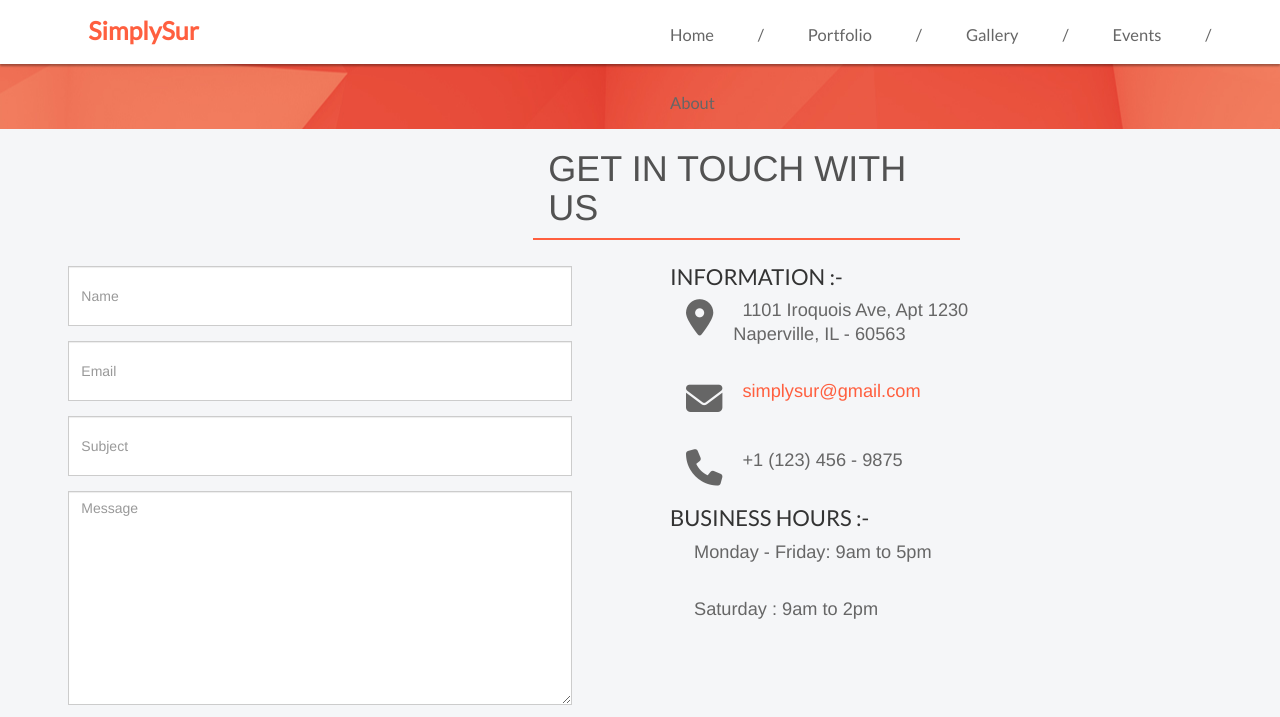
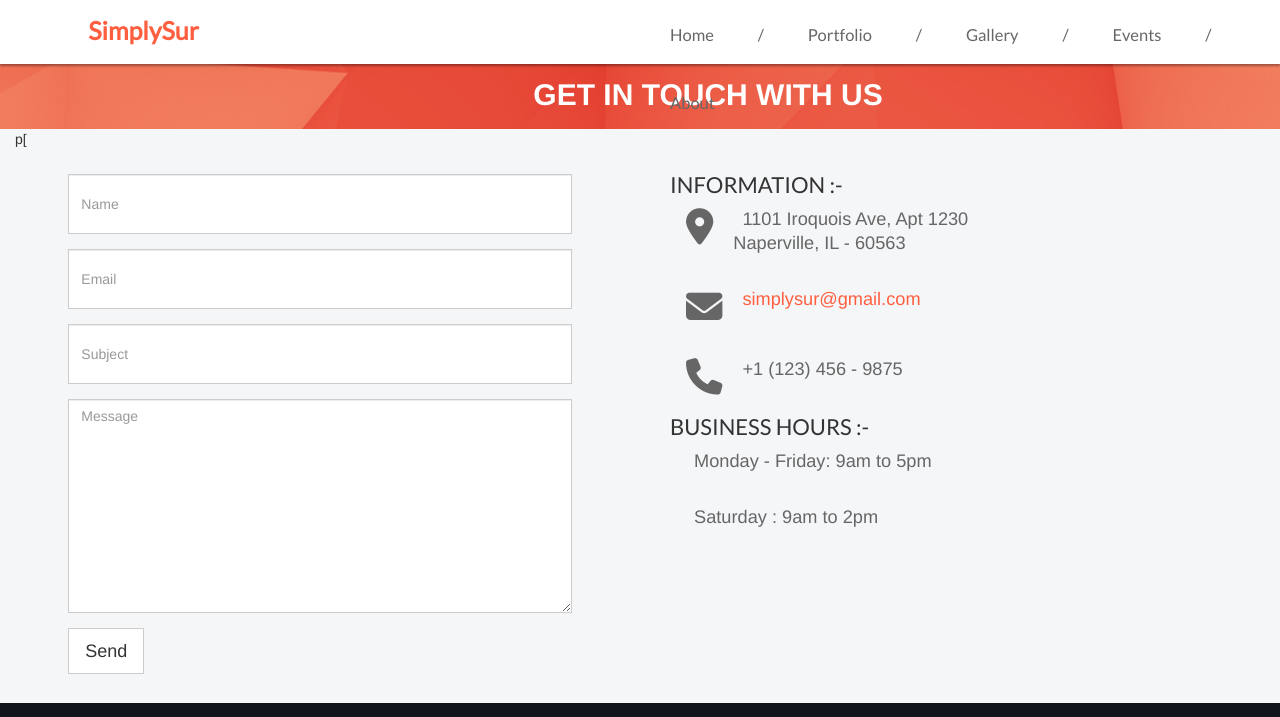
Before and after one commit to skc382/SimplySurFrontEnd, a website: page src/app/indexWebStorm.html at #!/about in a window 1280 px wide. Shown: the top 717 px of the page. Drawn offline with nearby package versions, Linux system fonts and the light colour scheme; some packages are replaced by stand-ins of ours; a script that the page names is missing; files whose address does not match are found by name.

Commit message:
update contact us page

```diff
--- a/src/app/about-page/about.page.html
+++ b/src/app/about-page/about.page.html
@@ -1,13 +1,7 @@
-<div class="container-fluid content-container">
+<div class="container-fluid content-container-contact-us">
     <section id="orange-header-section" class="row">
-        <h2 class="col-xs-offset-5"><strong></strong></h2>
-    </section>
-
-    <section class="row">
-        <div class="about-contact-header col-xs-4 col-xs-offset-5">
-            <h1 class="bigtext-color">GET IN TOUCH WITH US</h1>
-        </div>
-    </section>
+        <h2 class="col-xs-offset-5"><strong>GET IN TOUCH WITH US</strong></h2>
+    </section>p[
 
     <section class="row">
         <form class="form-horizontal form-horizontal-about col-xs-6">
--- a/src/app/styles/simply-sur.css
+++ b/src/app/styles/simply-sur.css
@@ -495,6 +495,12 @@ nav ul li a .active {
 
 /*************************************  Begin Contact Us **********************************************/
 
+
+.content-container-contact-us {
+    background-color: #f5f6f8;
+    min-height: 70%;
+}
+
 #mail-anchor {
     color: #ff5f3f;
 }
```
